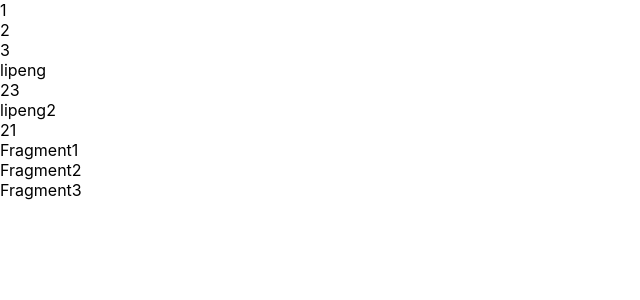
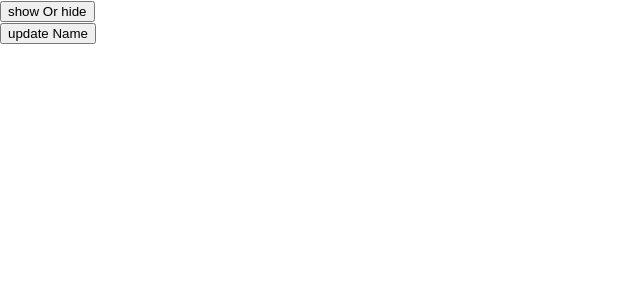
Before and after one commit to lipengzhenshuai/reactLearn, a React (Create React App) app: page / in a window 1280 px wide. Shown: the top 300 px of the page, without its empty margins (0-640 px from the left). Built offline with nearby package versions, Linux system fonts and the light colour scheme.

Commit message:
[feat] 增加fragment,生命周期,API

```diff
--- a/src/index.js
+++ b/src/index.js
@@ -11,13 +11,14 @@ import './index.css';
 // import App from './pages/core/8cycle';
 // import App from './pages/core/9form';
 // import App from './pages/core/10StateUp';
+import App from './pages/core/11LifeCycle';
 
 
 // import App from './pages/senior/1codeSplit';
 // import App from './pages/senior/2Context';
 // import App from './pages/senior/3errorSide';
 // import App from './pages/senior/4refs';
-import App from './pages/senior/5fragments';
+// import App from './pages/senior/5fragments';
 
 
 import * as serviceWorker from './serviceWorker';
--- /dev/null
+++ b/src/pages/core/11LifeCycle.jsx
@@ -0,0 +1,65 @@
+import React from 'react';
+
+class LiefCycle extends React.Component {
+
+    constructor(props) {
+        super(props);
+        this.state = {
+             name:'lipeng'
+        };
+    }
+
+    updateName = ()=> {
+        this.setState({
+            name:this.state.name + '1'
+        });
+    }
+
+
+    componentDidMount() {
+        console.log('componentDidMount');
+    }
+
+    componentDidUpdate() {
+        console.log('componentDidUpdate');
+    }
+
+    componentWillUnmount() {
+        console.log('componentWillUnmount');
+    }
+
+    render() {
+        console.log('render');
+        return (
+            <div> <button onClick={this.updateName}>update Name</button></div>
+        )
+    }
+}
+
+class Content extends React.Component {
+
+    constructor(props) {
+       super(props);
+       this.state = {visible: true}
+    }
+
+    showOrHide = () => {
+        this.setState({
+            visible: false
+        });
+    }
+
+    render() {
+        return (
+            <div>
+                <button onClick={this.showOrHide}> show Or hide</button>
+                {
+                       this.state.visible && <LiefCycle></LiefCycle>
+                }
+            </div>
+        )
+    }
+
+}
+
+export default Content;
```
Also changed, not shown: src/pages/api/1.md (added, +4 -0 lines), src/pages/api/1Api.jsx (added, +14 -0 lines), src/pages/senior/6HOC.jsx (added, +53 -0 lines).
